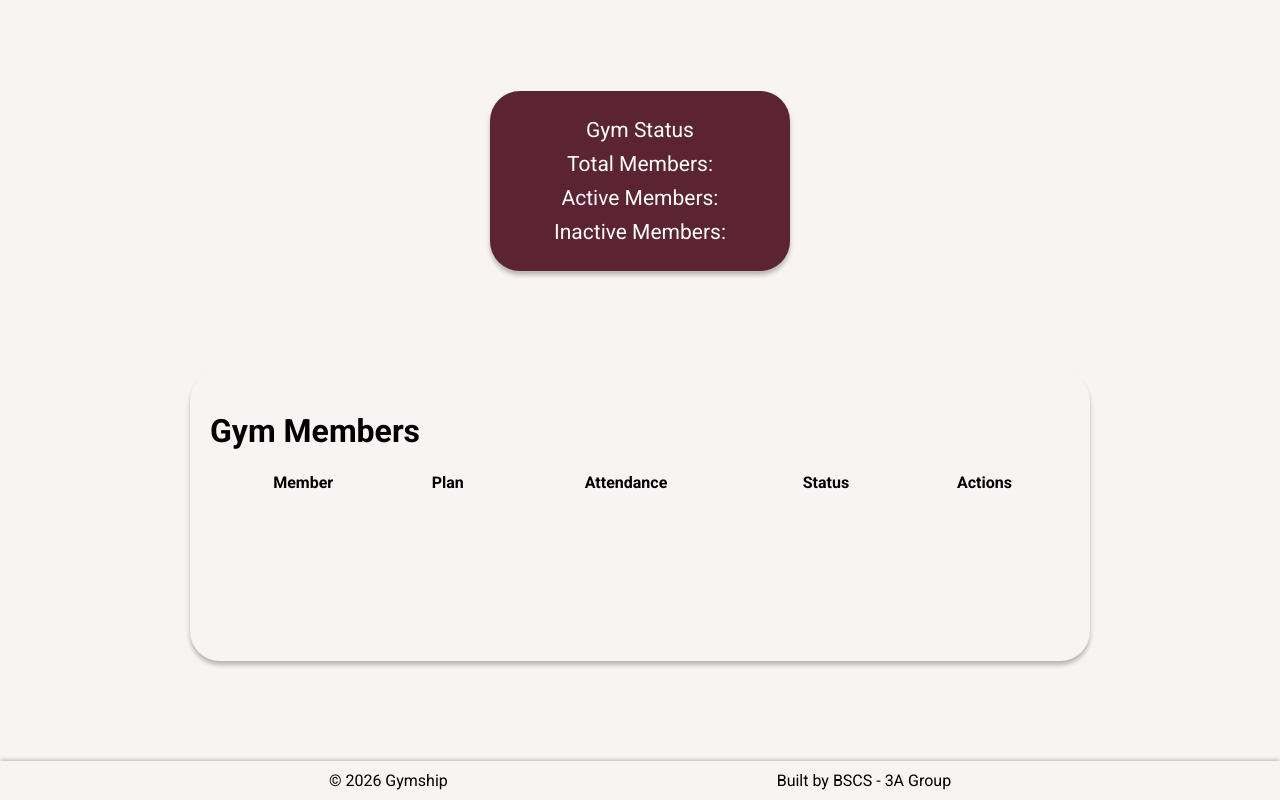
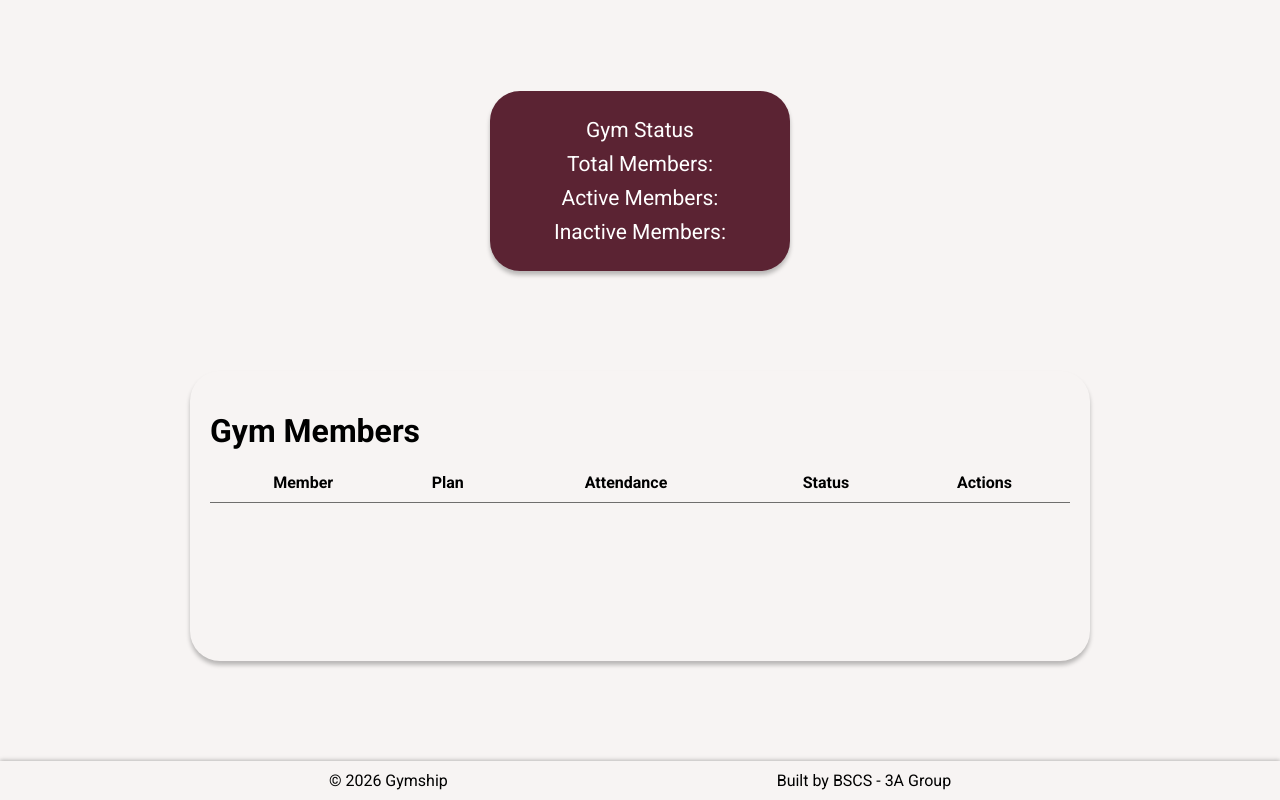
Before and after one commit to Ashinaz/crud-gym-system, a website: page index.html in a window 1280 px wide. Shown: the part 1204-2004 px from the top of the page. Drawn offline with Linux system fonts and the light colour scheme.

Commit message:
add css to th

```diff
--- a/style.css
+++ b/style.css
@@ -123,6 +123,11 @@ h1 span{
   width: 100%;
 }
 
+.table.container th{
+  border-bottom: .5px solid #0000008c;
+  padding-bottom: 10px;
+}
+
 footer{
   width: 100%;
   display: flex;
```
